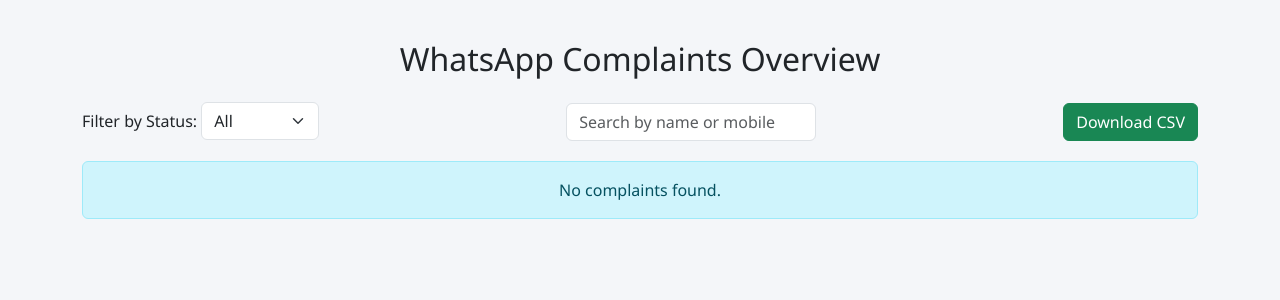
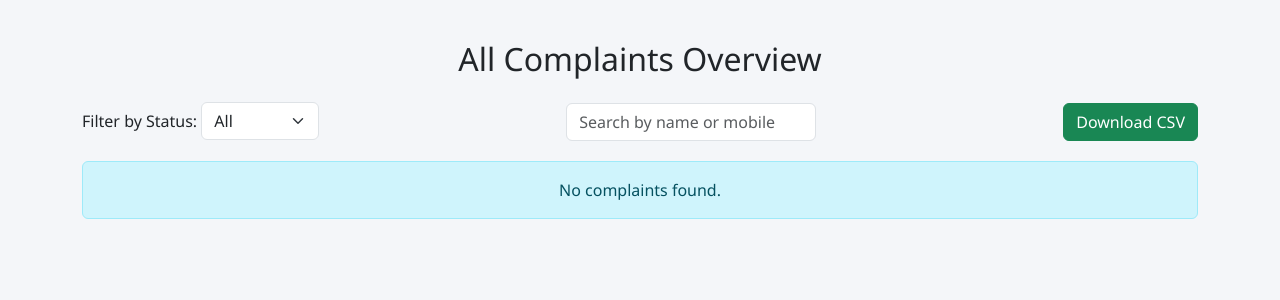
Before and after one commit to Suraj27251/complaint-management-system, a Flask app: page /complaints in a window 1280 px wide. Shown: the top 300 px of the page. Run offline with Flask 3, Linux system fonts and the light colour scheme; data that the repository does not hold is empty.

Commit message:
Update complaints.html

```diff
--- a/templates/complaints.html
+++ b/templates/complaints.html
@@ -2,7 +2,7 @@
 <html lang="en">
 <head>
   <meta charset="UTF-8">
-  <title>WhatsApp Complaints</title>
+  <title>All Complaints</title>
   <link rel="stylesheet" href="https://cdn.jsdelivr.net/npm/bootstrap@5.3.3/dist/css/bootstrap.min.css">
   <style>
     body {
@@ -36,7 +36,7 @@
     }
     .whatsapp-icon {
       width: 16px;
-      margin-right: 5px;
+      margin-right: 4px;
       vertical-align: text-bottom;
     }
   </style>
@@ -44,7 +44,7 @@
 <body>
 
 <div class="container">
-  <h2 class="mb-4 text-center">WhatsApp Complaints Overview</h2>
+  <h2 class="mb-4 text-center">All Complaints Overview</h2>
 
   <div class="filter-section d-flex justify-content-between align-items-center">
     <div>
@@ -101,7 +101,6 @@
 </div>
 
 <script>
-  // Filter table rows by status
   document.getElementById('statusFilter').addEventListener('change', function () {
     const filter = this.value.toLowerCase();
     const rows = document.querySelectorAll('#complaintsTable tbody tr');
@@ -111,7 +110,6 @@
     });
   });
 
-  // Search table rows by name or mobile
   document.getElementById('searchInput').addEventListener('keyup', function () {
     const search = this.value.toLowerCase();
     const rows = document.querySelectorAll('#complaintsTable tbody tr');
@@ -122,7 +120,6 @@
     });
   });
 
-  // Download table as CSV
   function downloadCSV() {
     const rows = document.querySelectorAll("#complaintsTable tr");
     let csv = [];
@@ -136,7 +133,7 @@
     const url = window.URL.createObjectURL(blob);
     const a = document.createElement("a");
     a.setAttribute("href", url);
-    a.setAttribute("download", "whatsapp_complaints.csv");
+    a.setAttribute("download", "complaints.csv");
     a.click();
   }
 </script>
```
